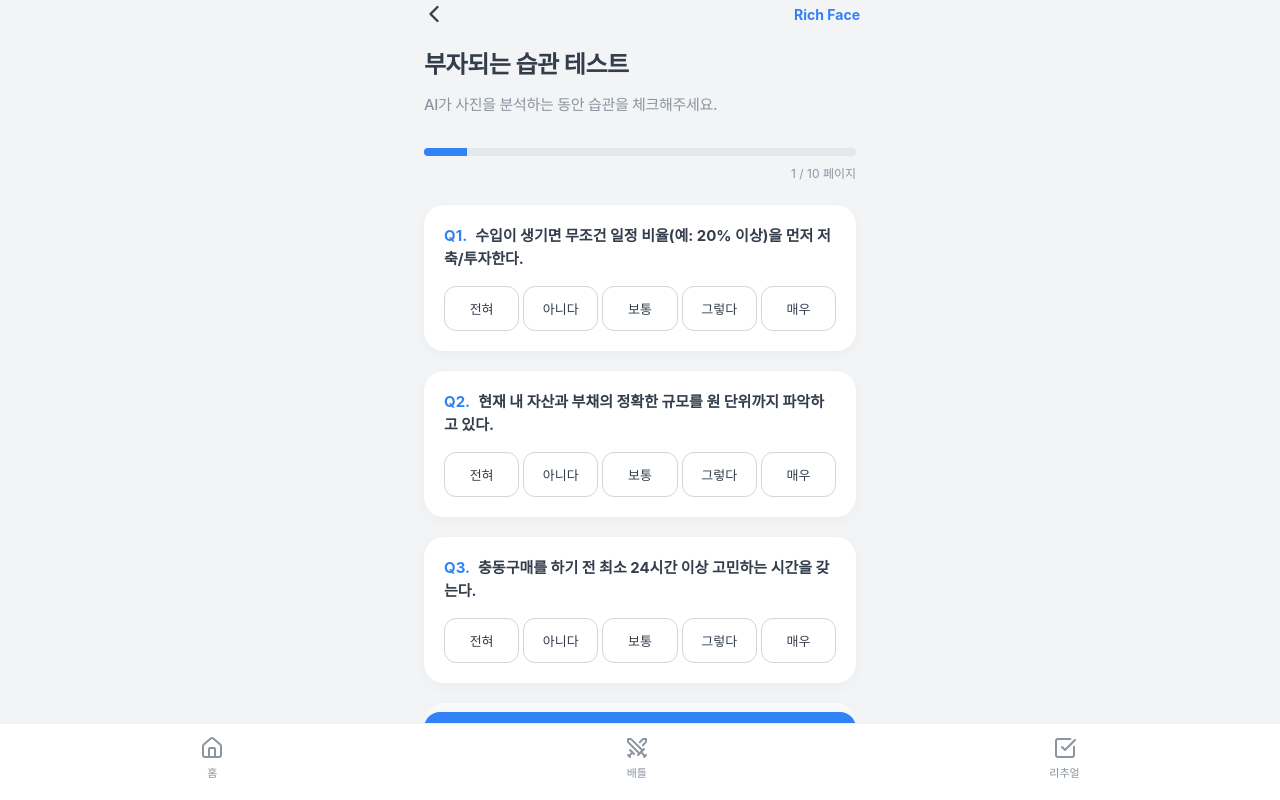
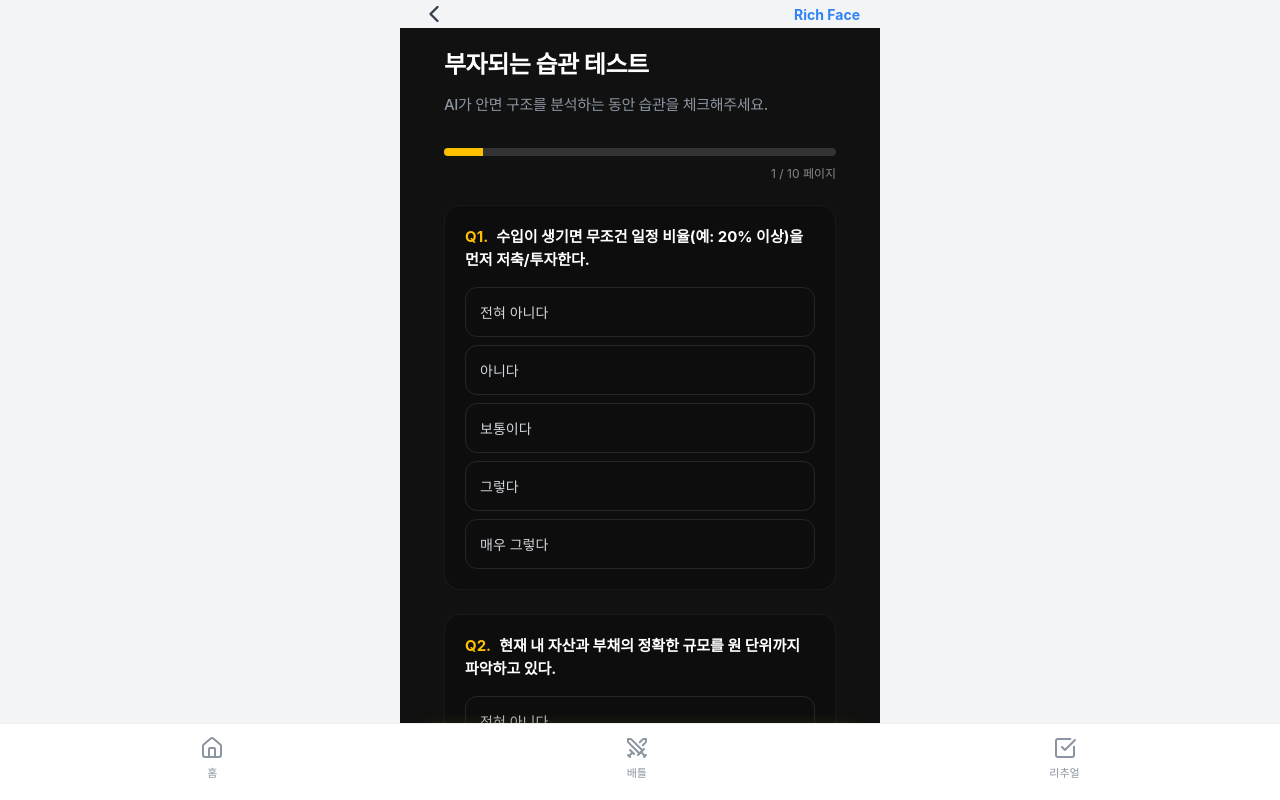
Before and after one commit to ansimhyang60/rich-face-miniapp, a React (Vite) app: page /test in a window 1280 px wide. Built offline with nearby package versions, Linux system fonts and the light colour scheme; a web font is replaced by a local one.

Commit message:
fix: resolve scroll issue and improve UI visibility

```diff
--- a/src/App.tsx
+++ b/src/App.tsx
@@ -10,6 +10,7 @@ import BattleScreen from './components/BattleScreen';
 import RitualScreen from './components/RitualScreen';
 import RankingScreen from './components/RankingScreen';
 import HabitTestScreen from './components/HabitTestScreen';
+import ScrollToTop from './components/ScrollToTop';
 
 function BottomNav() {
   return (
@@ -38,6 +39,7 @@ function BottomNav() {
 function App() {
   return (
     <Router>
+      <ScrollToTop />
       <div className="app-container">
         <header className="header">
           <ChevronLeft
--- a/src/components/HabitTestScreen.tsx
+++ b/src/components/HabitTestScreen.tsx
@@ -2,6 +2,14 @@ import { useState } from 'react';
 import { useNavigate } from 'react-router-dom';
 import { habitQuestions } from '../utils/habitQuestions';
 import { useUserStore } from '../store/userStore';
+
+const OPTIONS = [
+  { label: '전혀 아니다', score: 1 },
+  { label: '아니다', score: 2 },
+  { label: '보통이다', score: 3 },
+  { label: '그렇다', score: 4 },
+  { label: '매우 그렇다', score: 5 },
+];
 
 export default function HabitTestScreen() {
   const navigate = useNavigate();
@@ -21,7 +29,6 @@ export default function HabitTestScreen() {
   };
 
   const handleNext = () => {
-    // 모든 문항을 다 답했는지 검증
     const allAnswered = currentQuestions.every(q => answers[q.id] !== undefined);
     if (!allAnswered) {
       alert("모든 문항에 답변해주세요.");
@@ -32,9 +39,7 @@ export default function HabitTestScreen() {
       setCurrentPage(prev => prev + 1);
       window.scrollTo(0, 0);
     } else {
-      // 결과 계산
       const totalScore = Object.values(answers).reduce((acc, val) => acc + val, 0);
-      // 50문항 * 최대 5점 = 250점 만점. 100점 만점으로 스케일링
       const scaledScore = Math.round((totalScore / 250) * 100);
       setHabitScore(scaledScore);
       navigate('/result');
@@ -44,54 +49,57 @@ export default function HabitTestScreen() {
   const progressPercent = ((currentPage + 1) / totalPages) * 100;
 
   return (
-    <div className="content-area" style={{ backgroundColor: '#f2f4f6', minHeight: '100vh', paddingBottom: '100px' }}>
-      <div style={{ marginBottom: '24px' }}>
-        <h1 className="title" style={{ fontSize: '24px' }}>부자되는 습관 테스트</h1>
-        <p className="subtitle">AI가 사진을 분석하는 동안 습관을 체크해주세요.</p>
+    <div className="content-area" style={{ backgroundColor: '#111', minHeight: '100vh', paddingBottom: '120px' }}>
+      <div style={{ padding: '0 20px', marginBottom: '24px' }}>
+        <h1 className="title" style={{ fontSize: '24px', color: '#fff' }}>부자되는 습관 테스트</h1>
+        <p className="subtitle" style={{ color: '#8b95a1' }}>AI가 안면 구조를 분석하는 동안 습관을 체크해주세요.</p>
 
         {/* Progress Bar */}
-        <div style={{ width: '100%', height: '8px', backgroundColor: '#e5e8eb', borderRadius: '4px', overflow: 'hidden', marginTop: '16px' }}>
-          <div style={{ width: `${progressPercent}%`, height: '100%', backgroundColor: 'var(--toss-blue)', transition: 'width 0.3s' }} />
+        <div style={{ width: '100%', height: '8px', backgroundColor: '#333', borderRadius: '4px', overflow: 'hidden', marginTop: '16px' }}>
+          <div style={{ width: `${progressPercent}%`, height: '100%', backgroundColor: 'var(--gold-main)', transition: 'width 0.3s' }} />
         </div>
-        <p style={{ textAlign: 'right', fontSize: '12px', color: 'var(--text-sub)', marginTop: '8px' }}>
+        <p style={{ textAlign: 'right', fontSize: '12px', color: '#888', marginTop: '8px' }}>
           {currentPage + 1} / {totalPages} 페이지
         </p>
       </div>
 
-      <div style={{ display: 'flex', flexDirection: 'column', gap: '20px' }}>
+      <div style={{ padding: '0 20px' }}>
         {currentQuestions.map((q, idx) => (
-          <div key={q.id} className="card" style={{ padding: '20px', marginBottom: 0 }}>
-            <p style={{ fontSize: '15px', fontWeight: 'bold', marginBottom: '16px', lineHeight: '1.5' }}>
-              <span style={{ color: 'var(--toss-blue)', marginRight: '8px' }}>Q{startIndex + idx + 1}.</span>
+          <div key={q.id} style={{
+            marginBottom: '24px',
+            background: 'rgba(0,0,0,0.2)',
+            padding: '20px',
+            borderRadius: '16px',
+            border: '1px solid rgba(255,255,255,0.05)'
+          }}>
+            <p style={{ fontSize: '15px', fontWeight: 'bold', marginBottom: '16px', lineHeight: '1.5', color: '#fff' }}>
+              <span style={{ color: 'var(--gold-main)', marginRight: '8px' }}>Q{startIndex + idx + 1}.</span>
               {q.text}
             </p>
-            <div style={{ display: 'flex', justifyContent: 'space-between', gap: '4px' }}>
-              {[
-                { label: '전혀', score: 1 },
-                { label: '아니다', score: 2 },
-                { label: '보통', score: 3 },
-                { label: '그렇다', score: 4 },
-                { label: '매우', score: 5 },
-              ].map((opt) => {
+            <div style={{ display: 'flex', flexDirection: 'column', gap: '8px' }}>
+              {OPTIONS.map((opt, optIdx) => {
                 const isSelected = answers[q.id] === opt.score;
                 return (
                   <button
-                    key={opt.score}
+                    key={optIdx}
                     onClick={() => handleSelect(q.id, opt.score)}
                     style={{
-                      flex: 1,
-                      padding: '12px 0',
-                      border: isSelected ? '2px solid var(--toss-blue)' : '1px solid #d1d6db',
+                      padding: '14px',
                       borderRadius: '12px',
-                      backgroundColor: isSelected ? 'rgba(49, 130, 246, 0.1)' : '#fff',
-                      color: isSelected ? 'var(--toss-blue)' : 'var(--text-main)',
-                      fontWeight: isSelected ? 'bold' : 'normal',
-                      fontSize: '13px',
-                      cursor: 'pointer',
-                      transition: 'all 0.2s'
+                      border: `1px solid ${isSelected ? 'var(--gold-main)' : 'rgba(255,255,255,0.1)'}`,
+                      backgroundColor: isSelected ? 'rgba(212, 175, 55, 0.15)' : 'transparent',
+                      color: isSelected ? 'var(--gold-main)' : '#d1d6db',
+                      textAlign: 'left',
+                      fontSize: '14px',
+                      transition: 'all 0.2s',
+                      display: 'flex',
+                      alignItems: 'center',
+                      justifyContent: 'space-between',
+                      cursor: 'pointer'
                     }}
                   >
                     {opt.label}
+                    {isSelected && <span style={{ width: '8px', height: '8px', borderRadius: '50%', backgroundColor: 'var(--gold-main)' }} />}
                   </button>
                 );
               })}
@@ -100,9 +108,31 @@ export default function HabitTestScreen() {
         ))}
       </div>
 
-      <div className="bottom-cta" style={{ background: 'linear-gradient(to top, rgba(242,244,246,1) 80%, rgba(242,244,246,0))' }}>
-        <button className="btn-primary" onClick={handleNext}>
-          {currentPage < totalPages - 1 ? '다음으로' : '결과 확인하기'}
+      <div style={{
+        position: 'fixed',
+        bottom: 0,
+        left: '50%',
+        transform: 'translateX(-50%)',
+        width: '100%',
+        maxWidth: '480px',
+        padding: '16px 20px',
+        background: 'linear-gradient(to top, #111 50%, transparent)',
+        display: 'flex',
+        justifyContent: 'center',
+        zIndex: 10
+      }}>
+        <button
+          className="btn-primary"
+          onClick={handleNext}
+          style={{
+            width: '100%',
+            padding: '16px',
+            fontSize: '16px',
+            fontWeight: 'bold',
+            boxShadow: '0 4px 20px rgba(212, 175, 55, 0.4)'
+          }}
+        >
+          {currentPage === totalPages - 1 ? '결과 분석하기 ✨' : `다음 문항으로 (${currentPage + 1}/${totalPages})`}
         </button>
       </div>
     </div>
--- /dev/null
+++ b/src/components/ScrollToTop.tsx
@@ -0,0 +1,12 @@
+import { useEffect } from 'react';
+import { useLocation } from 'react-router-dom';
+
+export default function ScrollToTop() {
+  const { pathname } = useLocation();
+
+  useEffect(() => {
+    window.scrollTo(0, 0);
+  }, [pathname]);
+
+  return null;
+}
```
